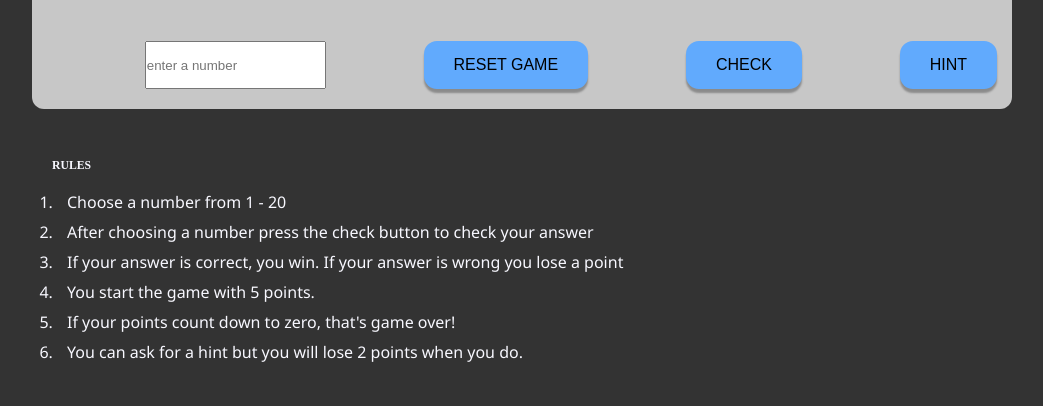
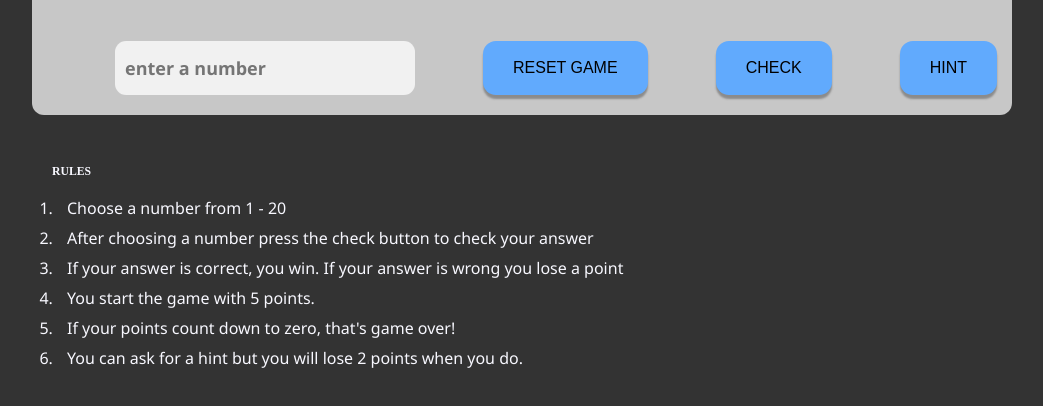
Before and after one commit to moody2times/guessing_game, a plain HTML site: page index.html in a window 1280 px wide. Shown: the part 382-788 px from the top of the page, without its empty margins (118-1161 px from the left). Drawn offline with Linux system fonts and the light colour scheme.

Commit message:
:lipstick: Define the style for the input field

```diff
--- a/style.css
+++ b/style.css
@@ -104,6 +104,18 @@ h3 {
 	justify-content: space-between;
 }
 
+.form__input {
+	background-color: #f1f1f1;
+	border: none;
+	border-radius: 1.1rem;
+	display: inline-block;
+	font-family: inherit;
+	font-size: 1.8rem;
+	font-weight: bolder;
+	padding: 1.5rem 1rem;
+	width: 30rem;
+}
+
 .rules {
 	font-size: 1.6rem;
 	list-style-type: decimal;
```
